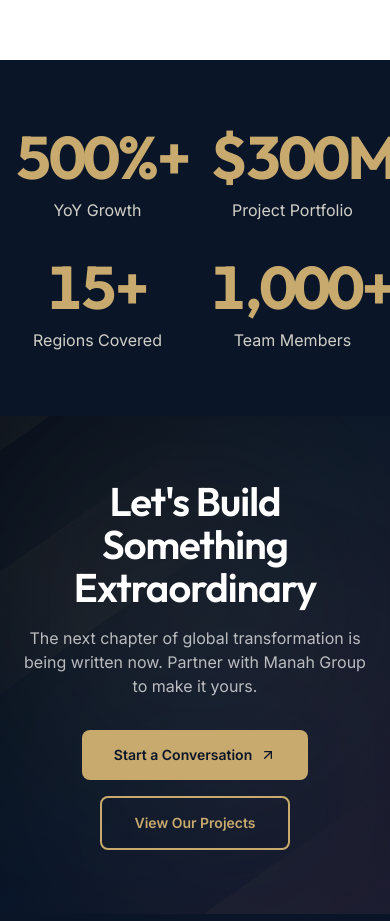
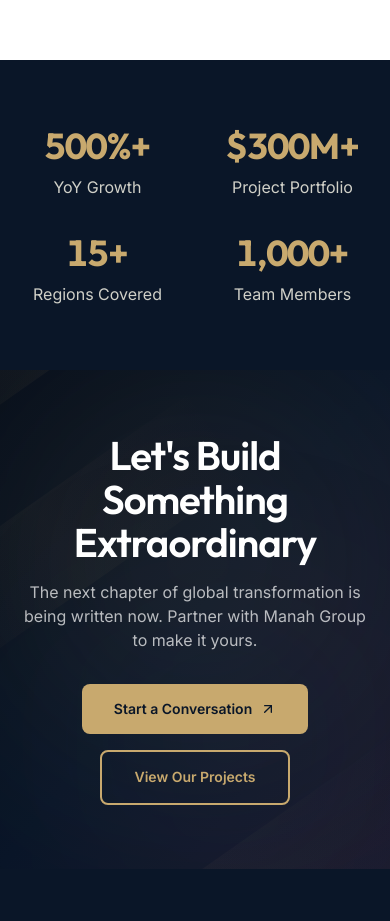
Before and after one commit to chinmaygarg/manah, a Next.js app in the folder website/: page /about in a window 390 px wide. Shown: the part 10660-11581 px from the top of the page. Built offline with nearby package versions, Linux system fonts and the light colour scheme.

Commit message:
fix: responsive stat numbers and gold step numbers on sector pages
- Reduce stat-number font size on mobile (display-sm) scaling to display-lg at md breakpoint
- Use text-manah-gold for process step numbers instead of per-sector colors that were invisible on dark backgrounds

```diff
--- a/website/src/app/sectors/[slug]/page.tsx
+++ b/website/src/app/sectors/[slug]/page.tsx
@@ -303,8 +303,7 @@
                 className="relative bg-white/5 backdrop-blur-sm border border-white/10 rounded-xl p-6 hover:bg-white/10 transition-colors duration-300"
               >
                 <span
-                  className="text-display-sm font-display font-bold mb-4 block opacity-30"
-                  style={{ color: sector.color }}
+                  className="text-display-sm font-display font-bold mb-4 block text-manah-gold opacity-60"
                 >
                   {step.step}
                 </span>
--- a/website/src/styles/globals.css
+++ b/website/src/styles/globals.css
@@ -184,9 +184,16 @@
   }
   .stat-number {
     @apply font-display font-bold text-manah-gold tabular-nums;
-    font-size: var(--font-size-display-lg);
-    line-height: var(--font-size-display-lg--line-height);
-    letter-spacing: var(--font-size-display-lg--letter-spacing);
+    font-size: var(--font-size-display-sm);
+    line-height: var(--font-size-display-sm--line-height);
+    letter-spacing: var(--font-size-display-sm--letter-spacing);
+  }
+  @media (min-width: 768px) {
+    .stat-number {
+      font-size: var(--font-size-display-lg);
+      line-height: var(--font-size-display-lg--line-height);
+      letter-spacing: var(--font-size-display-lg--letter-spacing);
+    }
   }
   .skeleton { @apply bg-manah-gray-200 rounded-lg animate-pulse; }
   .no-scrollbar::-webkit-scrollbar { display: none; }
```
